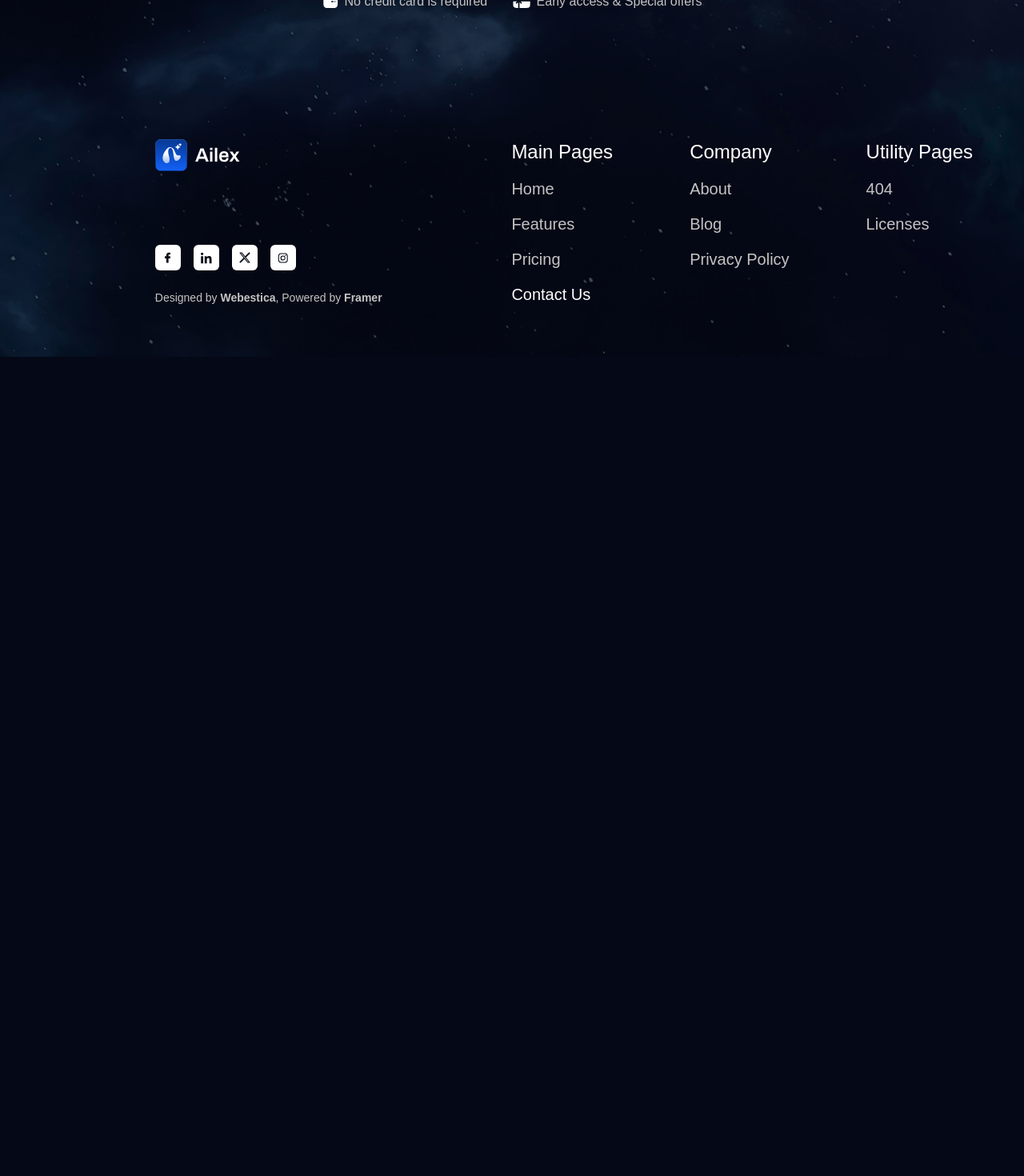
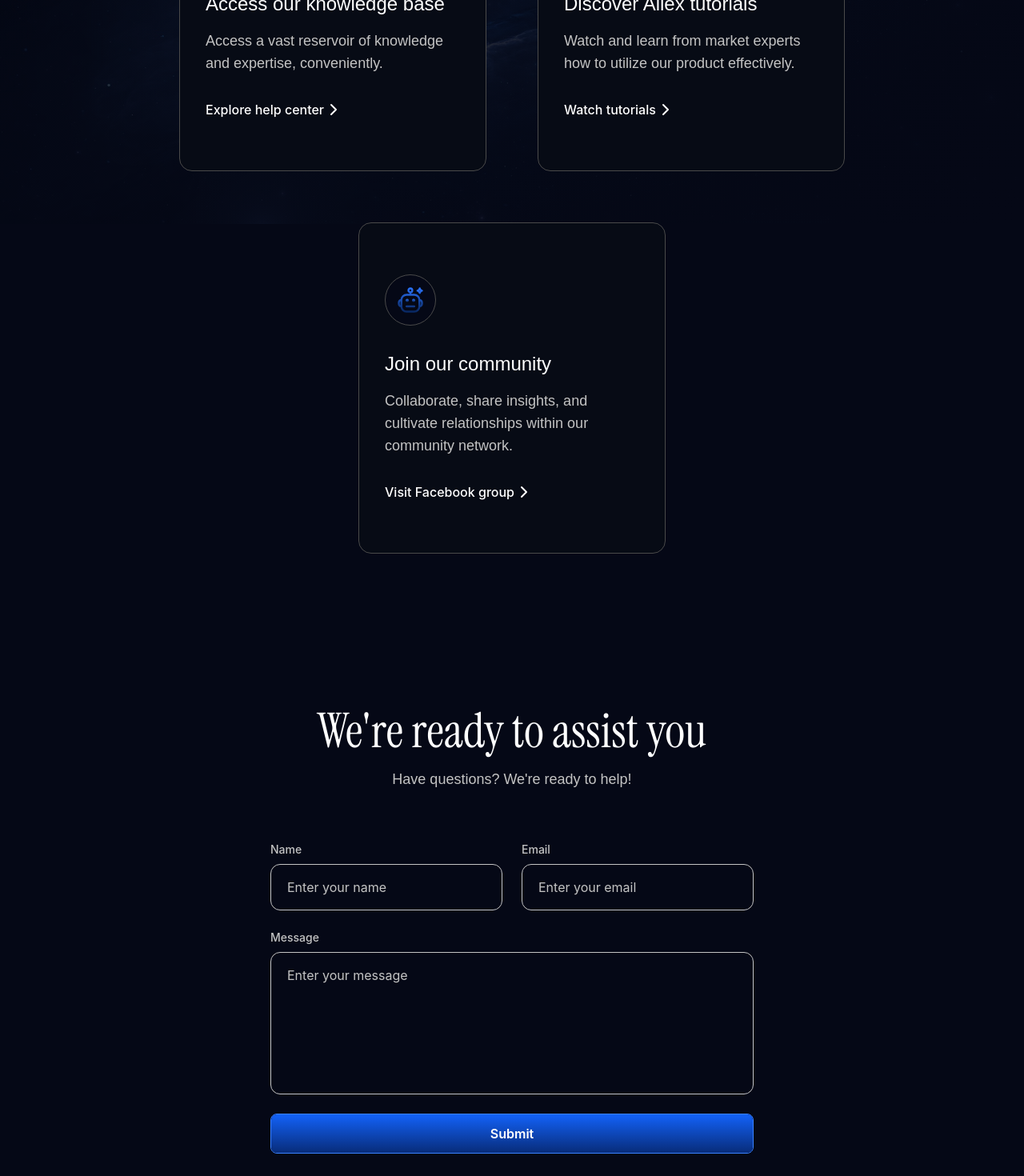
Before and after one commit to jasmit-lathiya/ailex-web-replica, a React (Create React App) app: page /contact-us in a window 1280 px wide. Shown: the part 520-1990 px from the top of the page at 80% size. Before the commit the page ends 966 px from the top, so only its background shows below. Built offline with nearby package versions, Linux system fonts and the light colour scheme; a web font is replaced by a local one.

Commit message:
Contact Page Implemented

```diff
--- a/src/App.tsx
+++ b/src/App.tsx
@@ -9,6 +9,7 @@ import Page404 from './pages/page404'
 import LicencePage from './pages/licence'
 import PrivacyPolicyPage from './pages/privacyPolicy'
 import FeaturePage from './pages/feature'
+import ContactUsPage from './pages/contactUs'
 
 const AppRouter = () => {
   return (
@@ -22,6 +23,7 @@ const AppRouter = () => {
         <Route path="/404" element={<Page404 />} />
         <Route path="/licenses" element={<LicencePage />} />
         <Route path="/privacy-policy" element={<PrivacyPolicyPage />} />
+        <Route path="/contact-us" element={<ContactUsPage />} />
       </Routes>
       <FooterSection />
     </BrowserRouter>
--- /dev/null
+++ b/src/pages/contactUs/ContactUsPage.tsx
@@ -0,0 +1,71 @@
+import heroSectionBg from '../../assets/images/heroSectionBg.jpeg'
+import accessOurKnowledgeBaseIcon from '../../assets/icons/aiProcess.svg'
+import discoverAilexTutorialsIcon from '../../assets/icons/smartIimageLabeling.svg'
+import joinOurCommunityIcon from '../../assets/icons/aiDrivenAccuracy.svg'
+import AnimatedText from '../../molecules/animatedText'
+import ContactCard from './organisms/contactCard'
+import ContactForm from './organisms/contactForm'
+
+const contactCardData = [
+  {
+    iconSrc: accessOurKnowledgeBaseIcon,
+    title: 'Access our knowledge base',
+    description:
+      'Access a vast reservoir of knowledge and expertise, conveniently.',
+    linkLabel: 'Explore help center',
+    link: 'https://www.framer.com/help/',
+  },
+  {
+    iconSrc: discoverAilexTutorialsIcon,
+    title: 'Discover Ailex tutorials',
+    description:
+      'Watch and learn from market experts how to utilize our product effectively.',
+    linkLabel: 'Watch tutorials',
+    link: 'https://www.framer.com/academy/',
+  },
+  {
+    iconSrc: joinOurCommunityIcon,
+    title: 'Join our community',
+    description:
+      'Collaborate, share insights, and cultivate relationships within our community network.',
+    linkLabel: 'Visit Facebook group',
+    link: 'https://www.facebook.com/framerjs/',
+  },
+]
+
+const ContactUsPage = () => {
+  return (
+    <div className="min-h-screen flex flex-col items-center justify-center p-8">
+      <div className="flex flex-col items-center justify-center gap-16">
+        <div>
+          <div
+            className="absolute inset-0 bg-cover bg-center bg-no-repeat z-[-1] opacity-30"
+            style={{
+              backgroundImage: `url(${heroSectionBg})`,
+            }}
+          />
+          <AnimatedText
+            sentence="Contact us"
+            className="font-instrument text-4xl md:text-6xl mt-48"
+          />
+          <div className="absolute bottom-0 right-0 w-full h-full bg-gradient-to-tl from-defaultBlack to-transparent z-[-1]" />
+        </div>
+        <div className="flex flex-row flex-wrap justify-center gap-16 h-full">
+          {contactCardData.map((data, index) => (
+            <ContactCard
+              title={data.title}
+              description={data.description}
+              iconSrc={data.iconSrc}
+              linkLabel={data.linkLabel}
+              link={data.link}
+              delay={index * 0.3}
+            />
+          ))}
+        </div>
+        <ContactForm />
+      </div>
+    </div>
+  )
+}
+
+export default ContactUsPage
--- /dev/null
+++ b/src/pages/contactUs/index.ts
@@ -0,0 +1,3 @@
+import ContactUsPage from './ContactUsPage'
+
+export default ContactUsPage
--- a/src/pages/home/sections/featureSection/organisms/featureCard/FeatureCard.tsx
+++ b/src/pages/contactUs/organisms/contactCard/ContactCard.tsx
@@ -1,10 +1,12 @@
 import { motion } from 'framer-motion'
+import { ChevronRight } from 'lucide-react'
 
 interface featureCardProps {
   iconSrc: string
   title: string
   description: string
-  imgSrc: string
+  linkLabel: string
+  link: string
   delay?: number
 }
 
@@ -12,12 +14,13 @@ const featureCard = ({
   iconSrc,
   title,
   description,
-  imgSrc,
+  linkLabel,
+  link,
   delay = 0,
 }: featureCardProps) => {
   return (
     <motion.div
-      className=" flex flex-col border border-defaultGrey rounded-2xl p-12 pb-0 bg-[#070B15] gap-8 max-w-sm w-full"
+      className=" flex flex-col border border-defaultGrey rounded-2xl px-8 py-16 bg-[#070B15] gap-8 max-w-sm"
       initial={{ opacity: 0, y: 50 }}
       whileInView={{ opacity: 1, y: 0 }}
       viewport={{ once: true }}
@@ -33,13 +36,12 @@ const featureCard = ({
         </p>
       </div>
 
-      <div className="relative overflow-hidden pb-2">
-        <img
-          src={imgSrc}
-          alt={`${title} illustration`}
-          className="w-full rounded-lg object-cover translate-y-4"
-        />
-        <div className="absolute bottom-0 right-0 w-full h-full bg-gradient-to-tl from-defaultBlack to-transparent" />
+      <div
+        className="flex flex-row cursor-pointer text-defaultWhite hover:text-primaryDisabled font-medium"
+        onClick={() => window.open(link, '_blank')}
+      >
+        <span>{linkLabel}</span>
+        <ChevronRight />
       </div>
     </motion.div>
   )
--- /dev/null
+++ b/src/pages/contactUs/organisms/contactCard/index.ts
@@ -0,0 +1,3 @@
+import ContactCard from './ContactCard'
+
+export default ContactCard
--- /dev/null
+++ b/src/pages/contactUs/organisms/contactForm/ContactForm.tsx
@@ -0,0 +1,74 @@
+import { motion } from 'framer-motion'
+import { SecondaryButton } from '../../../../atoms/button'
+
+const ContactForm = () => {
+  return (
+    <div className="w-full flex flex-col">
+      <motion.div
+        className="flex flex-col justify-center md:items-center z-10 px-2 md:px-6 mt-16 md:mt-32 gap-16 z-10"
+        initial={{ opacity: 0, y: 50 }}
+        whileInView={{ opacity: 1, y: 0 }}
+        viewport={{ once: true }}
+        transition={{ duration: 0.3 }}
+      >
+        <div className="flex flex-col items-center gap-4">
+          <span className="text-4xl md:text-6xl lg:text-6xl font-instrument max-w-4xl">
+            We're ready to assist you{' '}
+          </span>
+
+          <span className="font-switzer text-primaryDisabled text-lg  max-w-2xl">
+            Have questions? We're ready to help!
+          </span>
+        </div>
+        <form className="flex flex-col gap-6">
+          {/* Top Fields */}
+          <div className="flex flex-col md:flex-row   gap-6">
+            {/* Name */}
+            <div className="flex flex-col flex-1 gap-2">
+              <label className="text-primaryDisabled text-sm font-medium">
+                Name
+              </label>
+
+              <input
+                type="text"
+                placeholder="Enter your name"
+                className="w-full rounded-xl border border-primaryDisabled bg-transparent px-5 py-4 text-white placeholder:text-primaryDisabled outline-none transition"
+              />
+            </div>
+
+            {/* Email */}
+            <div className="flex flex-col flex-1 gap-2">
+              <label className="text-primaryDisabled text-sm font-medium">
+                Email
+              </label>
+
+              <input
+                type="email"
+                placeholder="Enter your email"
+                className="w-full rounded-xl border border-primaryDisabled bg-transparent px-5 py-4 text-white placeholder:text-primaryDisabled outline-none transition"
+              />
+            </div>
+          </div>
+
+          {/* Message */}
+          <div className="flex flex-col gap-2">
+            <label className="text-primaryDisabled text-sm font-medium">
+              Message
+            </label>
+
+            <textarea
+              rows={6}
+              placeholder="Enter your message"
+              className="w-full resize-none rounded-xl border border-primaryDisabled bg-transparent px-5 py-4 text-white placeholder:text-primaryDisabled outline-none transition"
+            />
+          </div>
+
+          {/* Button */}
+          <SecondaryButton className="p-3">Submit</SecondaryButton>
+        </form>
+      </motion.div>
+    </div>
+  )
+}
+
+export default ContactForm
--- /dev/null
+++ b/src/pages/contactUs/organisms/contactForm/index.ts
@@ -0,0 +1,3 @@
+import ContactForm from './ContactForm'
+
+export default ContactForm
--- a/src/pages/home/sections/featureSection/FeatureSection.tsx
+++ b/src/pages/home/sections/featureSection/FeatureSection.tsx
@@ -1,7 +1,7 @@
 import { motion } from 'framer-motion'
 import FeatureCard from './organisms/featureCard'
 import uploadIcon from '../../../../assets/featureSection/upload.svg'
-import aiProcessIcon from '../../../../assets/featureSection/aiProcess.svg'
+import aiProcessIcon from '../../../../assets/icons/aiProcess.svg'
 import resultIcon from '../../../../assets/featureSection/result.svg'
 import dragAndDropOnClickImg from '../../../../assets/featureSection/dragAndDropOnClick.png'
 import generate3DShapeImg from '../../../../assets/featureSection/generate3DShape.png'
--- a/src/pages/home/sections/featureSection/organisms/featureCard/index.ts
+++ b/src/pages/home/sections/featureSection/organisms/featureCard/index.ts
@@ -1,3 +1,3 @@
-import featureCard from './FeatureCard'
+import FeatureCard from './FeatureCard'
 
-export default featureCard
+export default FeatureCard
--- a/src/pages/home/sections/workflowSection/WorkflowSection.tsx
+++ b/src/pages/home/sections/workflowSection/WorkflowSection.tsx
@@ -32,7 +32,7 @@ const stateData = [
 ]
 
 const WorkFlowSection = () => {
-  const { isMobile, isSmallScreen } = useBreakpoint()
+  const { isSmallScreen } = useBreakpoint()
   const radius = isSmallScreen ? 180 : 525
 
   return (
```
Also changed, not shown: src/assets/icons/aiProcess.svg (renamed from src/assets/featureSection/aiProcess.svg).
